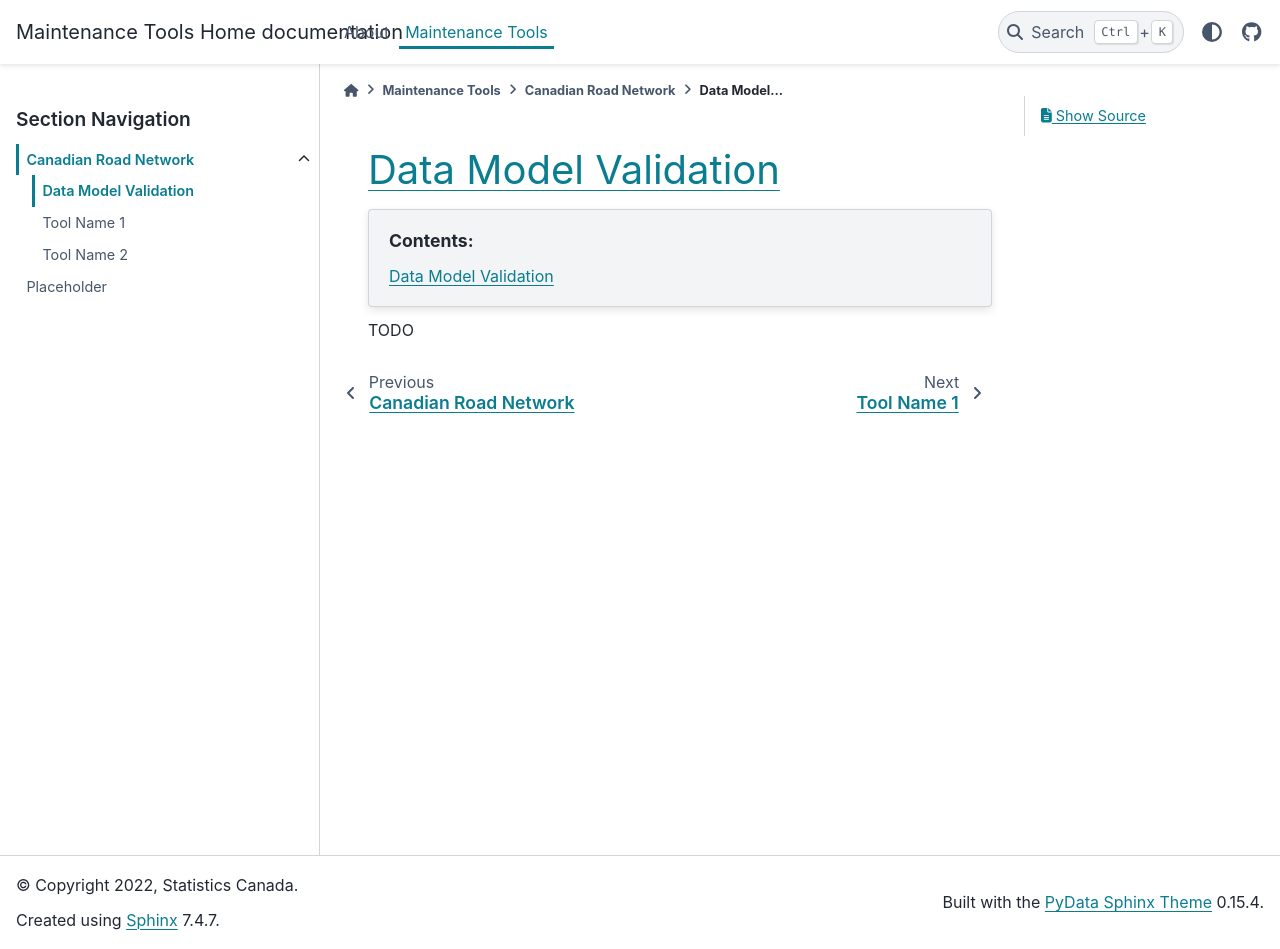
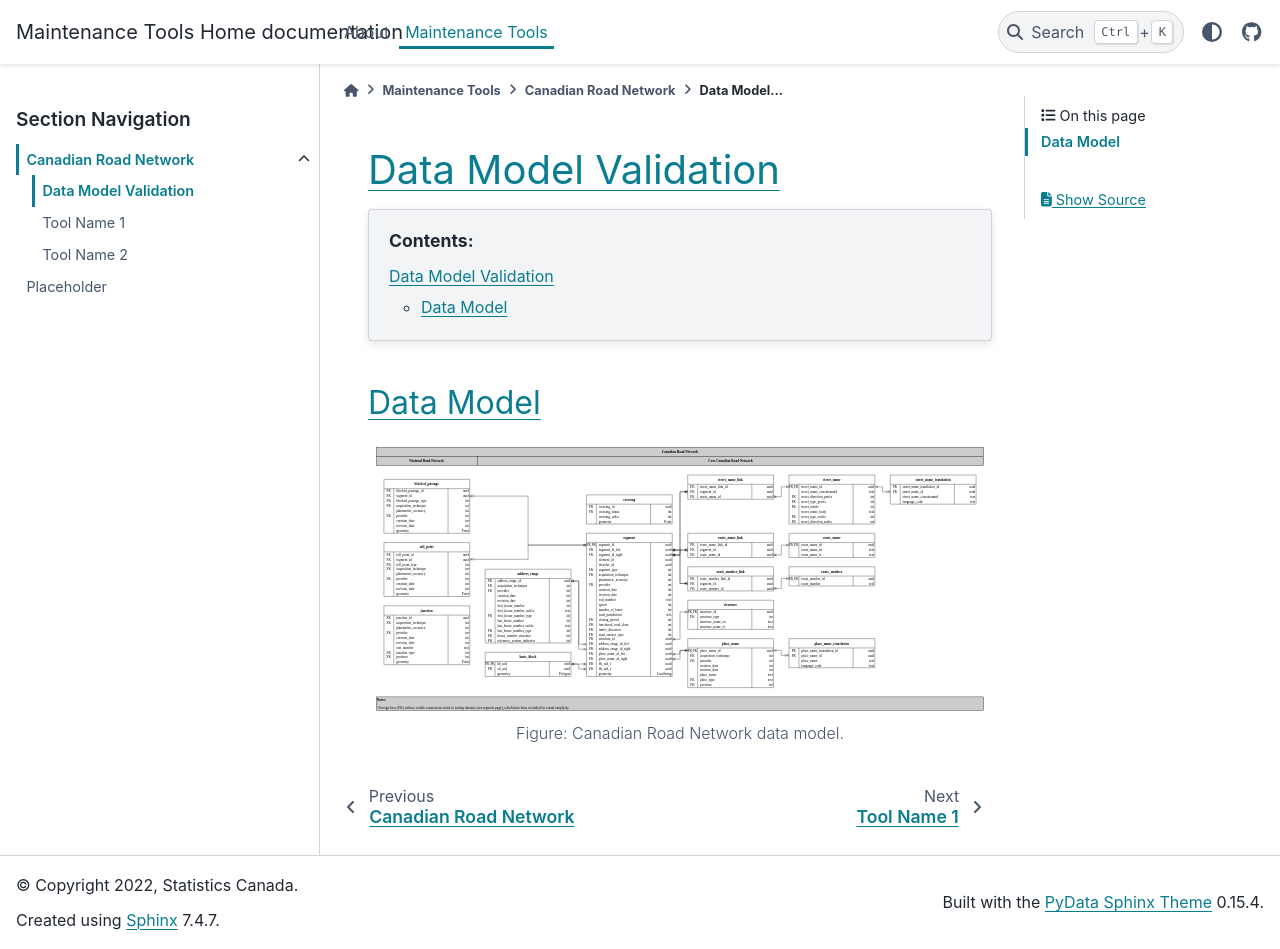
Before and after one commit to StatCan/egp-maintenance-tools, a Sphinx documentation site: the page built from docs/source/maintenance_tools/canadian_road_network/data_model_validation.rst, in a window 1280 px wide and 949 px high. Built offline with Sphinx 7.4.7 and the PyData theme 0.15.4, drawn with Linux system fonts in a browser that asks for light colours.

Commit message:
[1] added CRN data model and placeholder script for validation

```diff
--- a/docs/source/maintenance_tools/canadian_road_network/data_model_validation.rst
+++ b/docs/source/maintenance_tools/canadian_road_network/data_model_validation.rst
@@ -5,4 +5,10 @@ Data Model Validation
 .. contents:: Contents:
    :depth: 2
 
-TODO
+Data Model
+----------
+
+.. figure:: /source/_static/data_models/canadian_road_network/canadian_road_network.svg
+    :alt: Canadian Road Network data model.
+
+    Figure: Canadian Road Network data model.
```
Also changed, not shown: docs/source/_static/data_models/canadian_road_network/canadian_road_network.svg (added), 2 other files.
